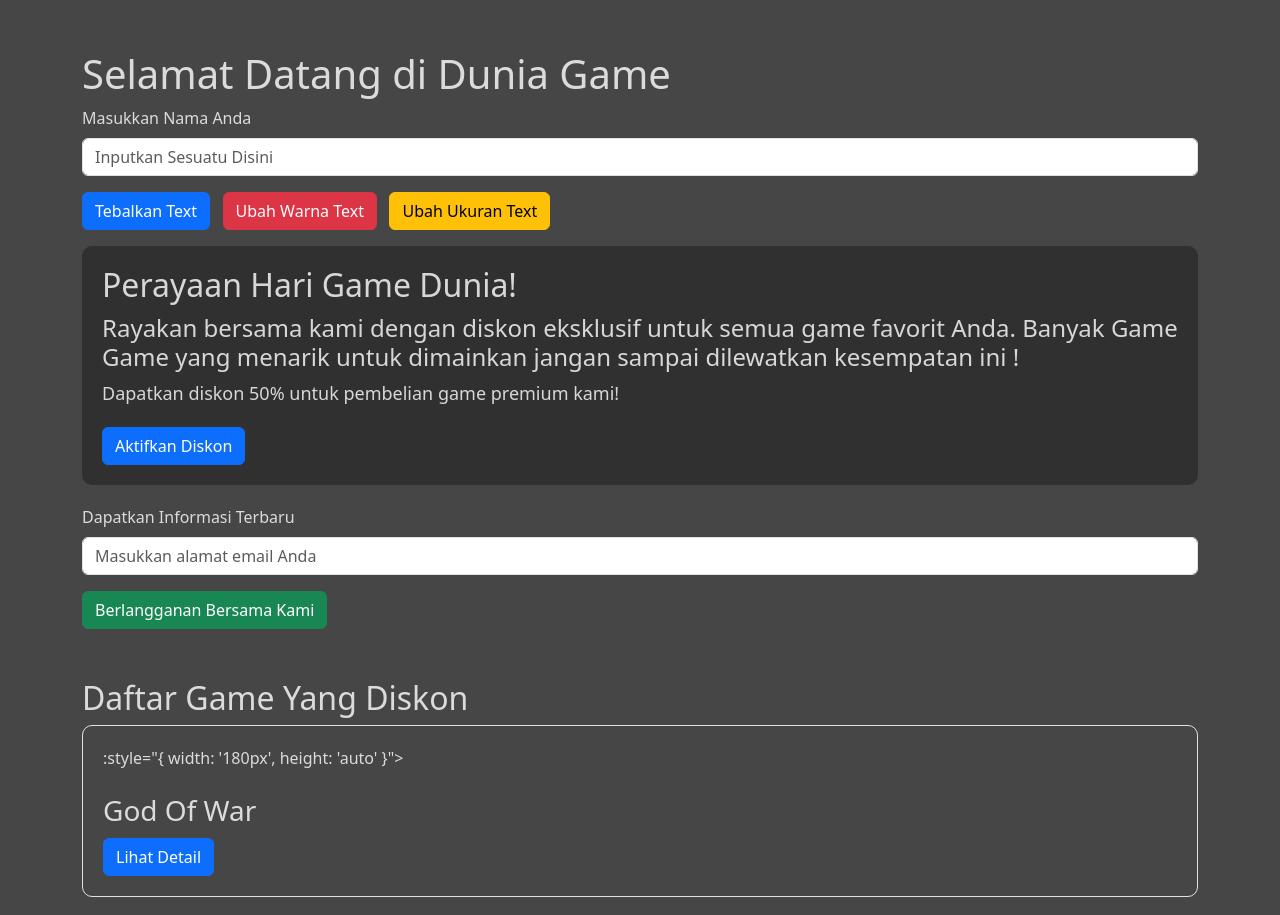
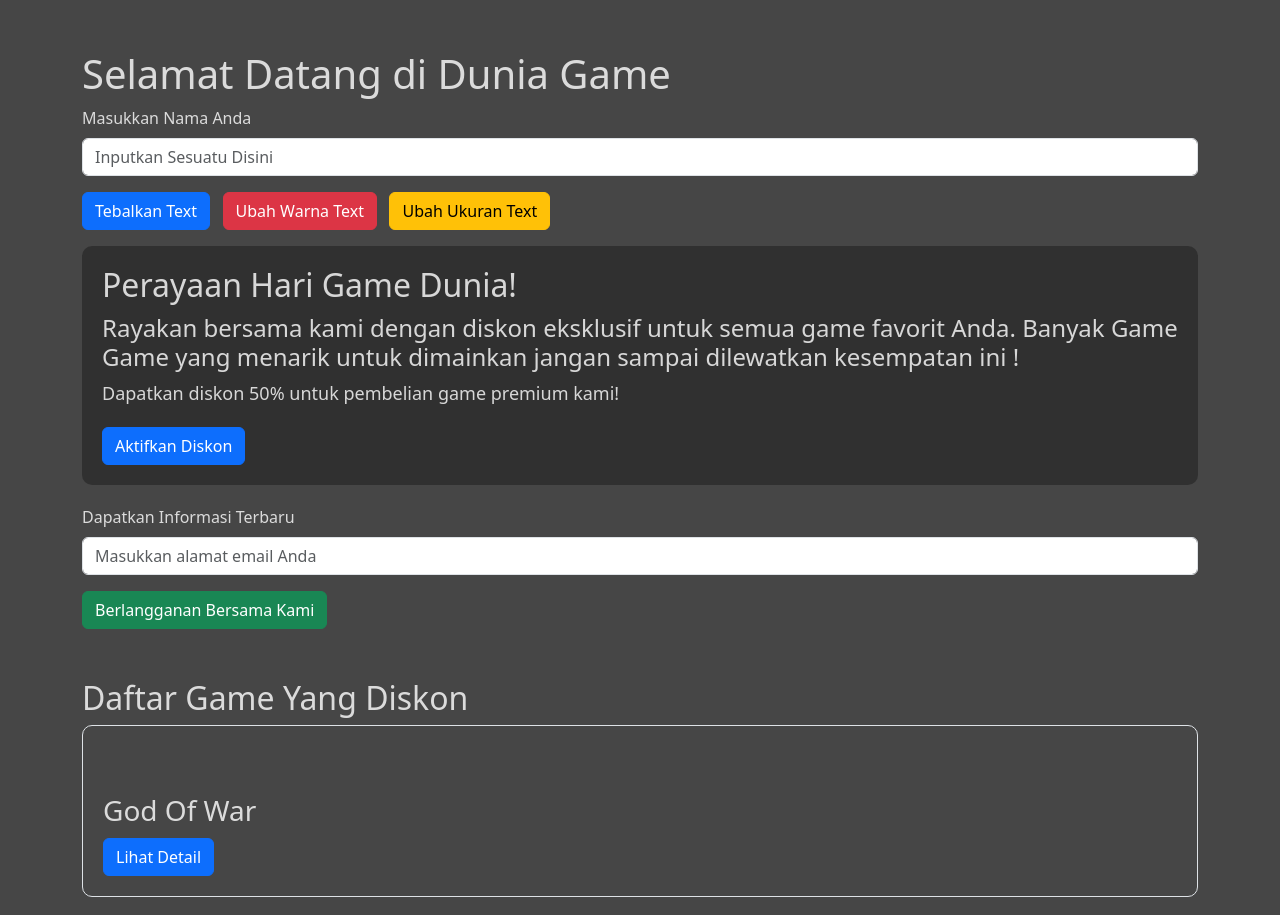
Before and after one commit to RiskixBuulolo/tugas2-risbul-223510089, a Vue app: page / in a window 1280 px wide. Shown: the top 915 px of the page. Built offline with nearby package versions, Linux system fonts and the light colour scheme.

Commit message:
Update App.vue

```diff
--- a/src/App.vue
+++ b/src/App.vue
@@ -37,7 +37,6 @@ sesudah
     <div class="game-list">
       <h2>Daftar Game Yang Diskon</h2>
       <div class="game-item" v-for="game in games" :key="game.id">
-        :style="{ width: '180px', height: 'auto' }">
         <br><br>
         <h3>{{ game.title }}</h3>
         <button class="btn btn-primary" @click="showGameDetail(game.id)">Lihat Detail</button>
```
